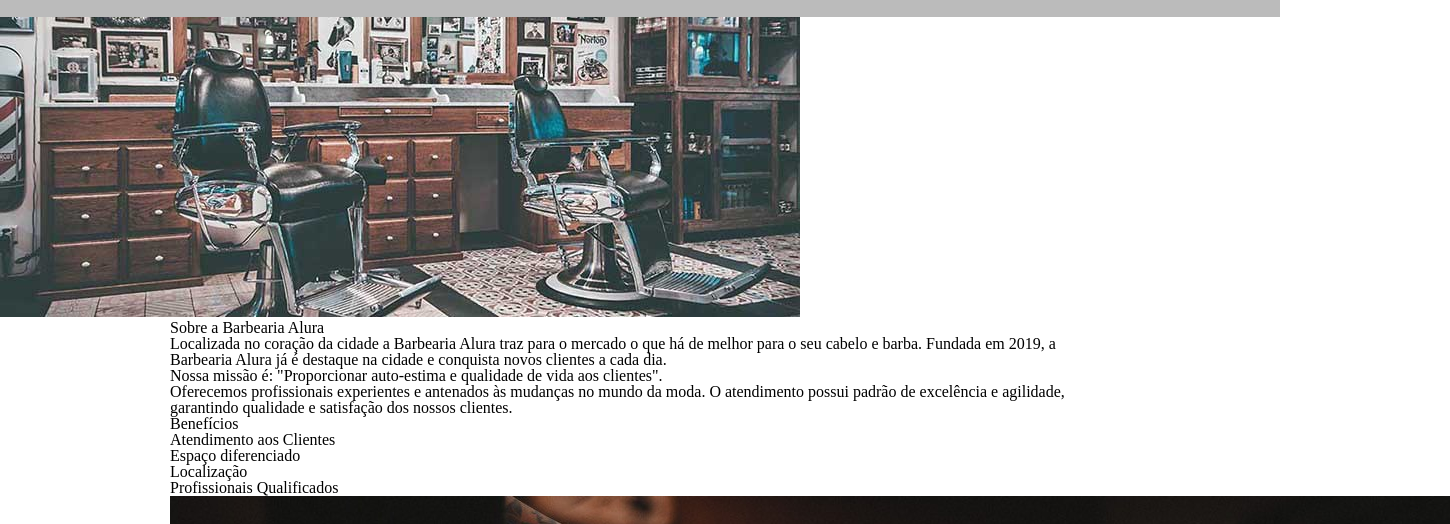
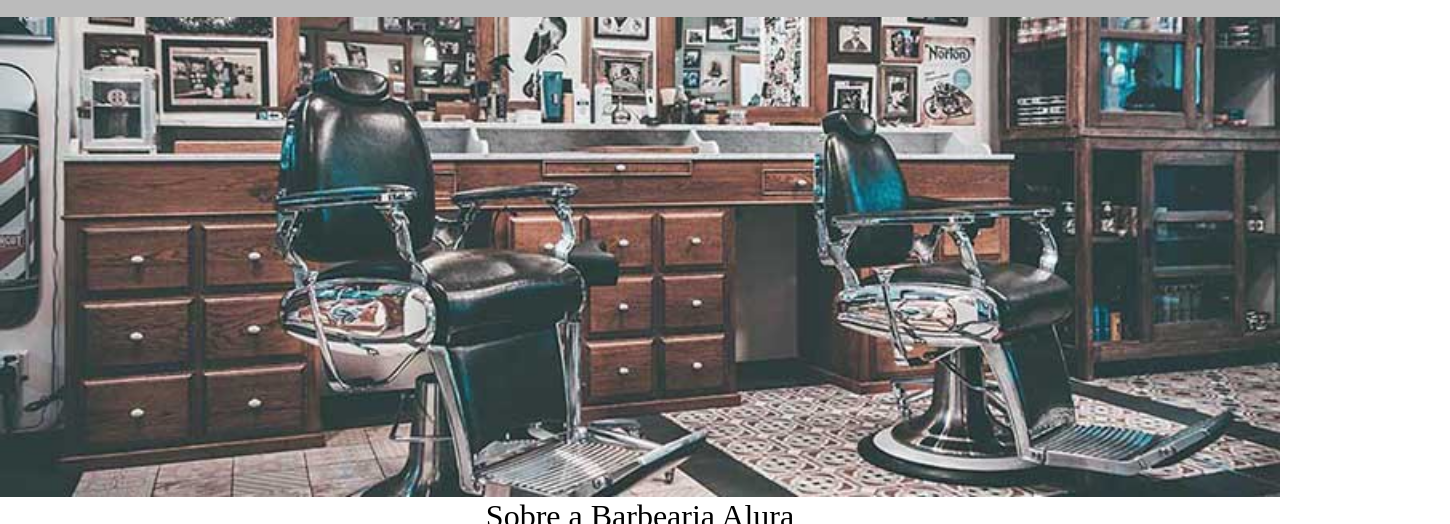
Before and after one commit to lfullmann/Alura_HTML_CSS_4, a plain HTML site: page index.html in a window 1280 px wide. Shown: the part 276-800 px from the top of the page, 1450 px wide, since content can reach past the window. Drawn offline with Linux system fonts and the light colour scheme.

Commit message:
Adaptando CCS

```diff
--- a/index.html
+++ b/index.html
@@ -22,10 +22,10 @@
       </div>
     </header>
 
-    <img id="banner" src="banner.jpg" />
+    <img class="banner" src="banner.jpg" />
     <main>
       <section class="principal">
-        <h2 class="titulo-centralizado">Sobre a Barbearia Alura</h2>
+        <h2 class="titulo-principal">Sobre a Barbearia Alura</h2>
 
         <p>
           Localizada no coração da cidade a
@@ -52,7 +52,7 @@
       </section>
 
       <section class="beneficios">
-        <h3 class="titulo-centralizado">Benefícios</h3>
+        <h3 class="titulo-principal">Benefícios</h3>
 
         <ul>
           <li class="itens">Atendimento aos Clientes</li>
--- a/style.css
+++ b/style.css
@@ -1,5 +1,5 @@
 header {
-	background: #BBBBBB;
+  background: #bbbbbb;
   padding: 20px 0;
 }
 
@@ -29,7 +29,7 @@ nav a {
 }
 
 nav a:hover {
-	color: #C78C19;
+  color: #c78c19;
   text-decoration: underline;
 }
 
@@ -52,11 +52,11 @@ nav a:hover {
 }
 
 .produtos li:hover {
-	border-color: #C78C19;
+  border-color: #c78c19;
 }
 
 .produtos li:active {
-	border-color: #088C19;
+  border-color: #088c19;
 }
 
 .produtos li:hover h2 {
@@ -85,7 +85,7 @@ footer {
 }
 
 .copyright {
-	color: #FFFFFF;
+  color: #ffffff;
   font-size: 13px;
   margin: 20px 0 0;
 }
@@ -99,8 +99,9 @@ form {
   margin: 40px 0;
 }
 
-form label, form legend {
-	display:block;
+form label,
+form legend {
+  display: block;
   font-size: 20px;
   margin: 0 0 10px;
 }
@@ -117,7 +118,7 @@ form label, form legend {
 }
 
 .enviar {
-	width:40%;
+  width: 40%;
   padding: 15px 0;
   background: orange;
   color: white;
@@ -144,7 +145,33 @@ thead {
   font-weight: bold;
 }
 
-td, th {
+td,
+th {
   border: 1px solid #000000;
   padding: 8px 15px;
 }
+/* CSS página inicial */
+.banner {
+  width: 100%;
+}
+.titulo-principal {
+  text-align: center;
+  font-size: 2em;
+  margin: 0 0 1em;
+}
+
+.principal p {
+  margin: 0 0 1em;
+}
+
+.principal strong {
+  font-weight: bold;
+}
+
+.principal em {
+  font-style: italic;
+}
+
+.imagembeneficios {
+  width: 60%;
+}
```
Lines whose indentation alone changed are shown as unchanged.
